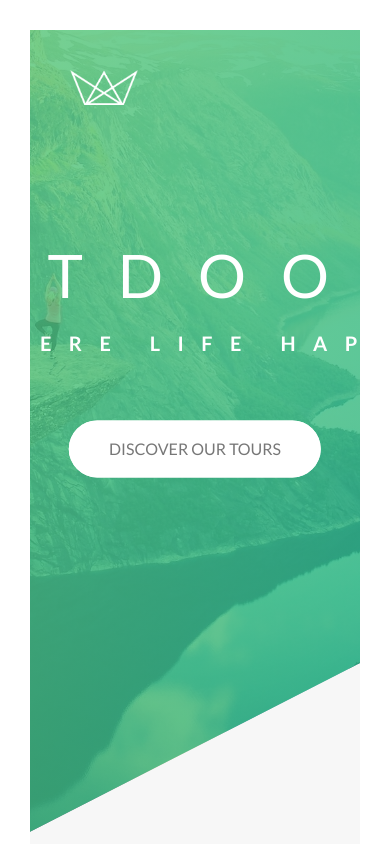
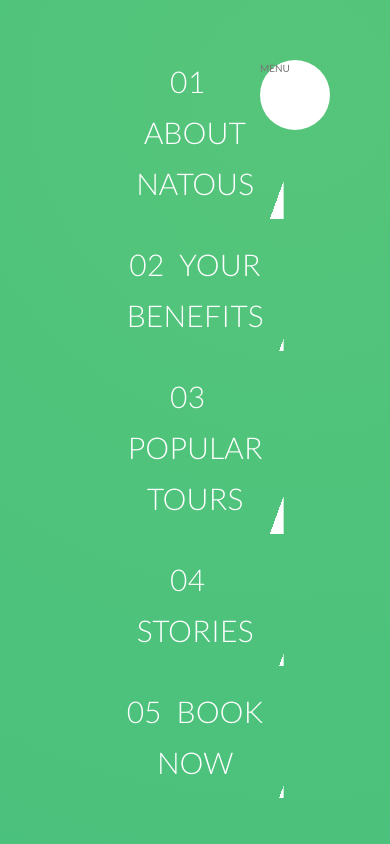
Before and after one commit to DanZ98/Udemy-Natours-Project, a website: page index.html in a window 390 px wide. Shown: the top 844 px of the page. Drawn offline with Linux system fonts and the light colour scheme.

Commit message:
Completed mobile nav links

```diff
--- a/index.html
+++ b/index.html
@@ -13,6 +13,22 @@
         <title>Natours | Exciting tours for adventurous people</title>
     </head>
     <body>
+
+        <div class="navigation">
+            <input type="checkbox" class="navigation__checkbox" id="navi-toggle">
+            <label for="navi-toggle" class="navigation__button">MENU</label>
+            <div class="navigation__background">&nbsp;</div>
+            <nav class="navigation__nav">
+                <ul class="navigation__list">
+                    <li class="navigation__item"><a href="#" class="navigation__link"><span>01</span>About Natous</a></li>
+                    <li class="navigation__item"><a href="#" class="navigation__link"><span>02</span>Your benefits</a></li>
+                    <li class="navigation__item"><a href="#" class="navigation__link"><span>03</span>Popular tours</a></li>
+                    <li class="navigation__item"><a href="#" class="navigation__link"><span>04</span>Stories</a></li>
+                    <li class="navigation__item"><a href="#" class="navigation__link"><span>05</span>Book now</a></li>
+                </ul>
+            </nav>
+        </div>
+
         <header class="header">
             <div class="header__logo-box">
                 <img src="img/logo-white.png" alt="Logo" class="header__logo">
--- /dev/null
+++ b/sass/layout/_navigation.scss
@@ -0,0 +1,79 @@
+.navigation {
+    &__checkbox {
+        display: none;
+    }
+
+    &__button {
+        background-color: $color-white;
+        height: 7rem;
+        width: 7rem;
+        position: fixed;
+        top: 6rem;
+        right: 6rem;
+        border-radius: 50%;
+        z-index: 2000;
+    }
+
+    &__background {
+        height: 6rem;
+        width: 6rem;
+        border-radius: 50%;
+        position: fixed;
+        top: 6.5rem;
+        right: 6.5rem;
+        background-image: radial-gradient($color-primary-light, $color-primary-dark);
+        z-index: 1000;
+
+        transform: scale(80);
+    }
+
+    &__nav {
+        height: 100vh;
+        width: 100%;
+        position: fixed;
+        top: 0;
+        right: 0;
+        z-index: 1500;
+    }
+
+    &__list {
+        position: absolute;
+        top: 50%;
+        left: 50%;
+        transform: translate(-50%, -50%);
+        list-style: none;
+        text-align: center;
+    }
+
+    &__item {
+        margin: 1rem;
+    }
+
+    &__link {
+        &:link,
+        &:visited {
+            display: inline-block;
+            font-size: 3rem;
+            font-weight: 300;
+            padding: 1rem 2rem;
+            color: $color-white;
+            text-decoration: none;
+            text-transform: uppercase;
+            background-image: linear-gradient(110deg, transparent 0%, transparent 50%, $color-white 50%);
+            background-size: 220%;
+            transition: all .4s;
+
+            span {
+                margin-right: 1.5rem;
+                display: inline-block;
+            }
+        }
+
+        &:hover,
+        &:active {
+            background-position: 100%;
+            color: $color-primary;
+            transform: translateX(1rem);
+        }
+    }
+}
--- a/sass/main.scss
+++ b/sass/main.scss
@@ -16,6 +16,7 @@
 @import "components/stories";
 
 @import "layout/grid";
+@import "layout/navigation";
 @import "layout/footer";
 @import "layout/header";
 
```
Also changed, not shown: css/style.css.
